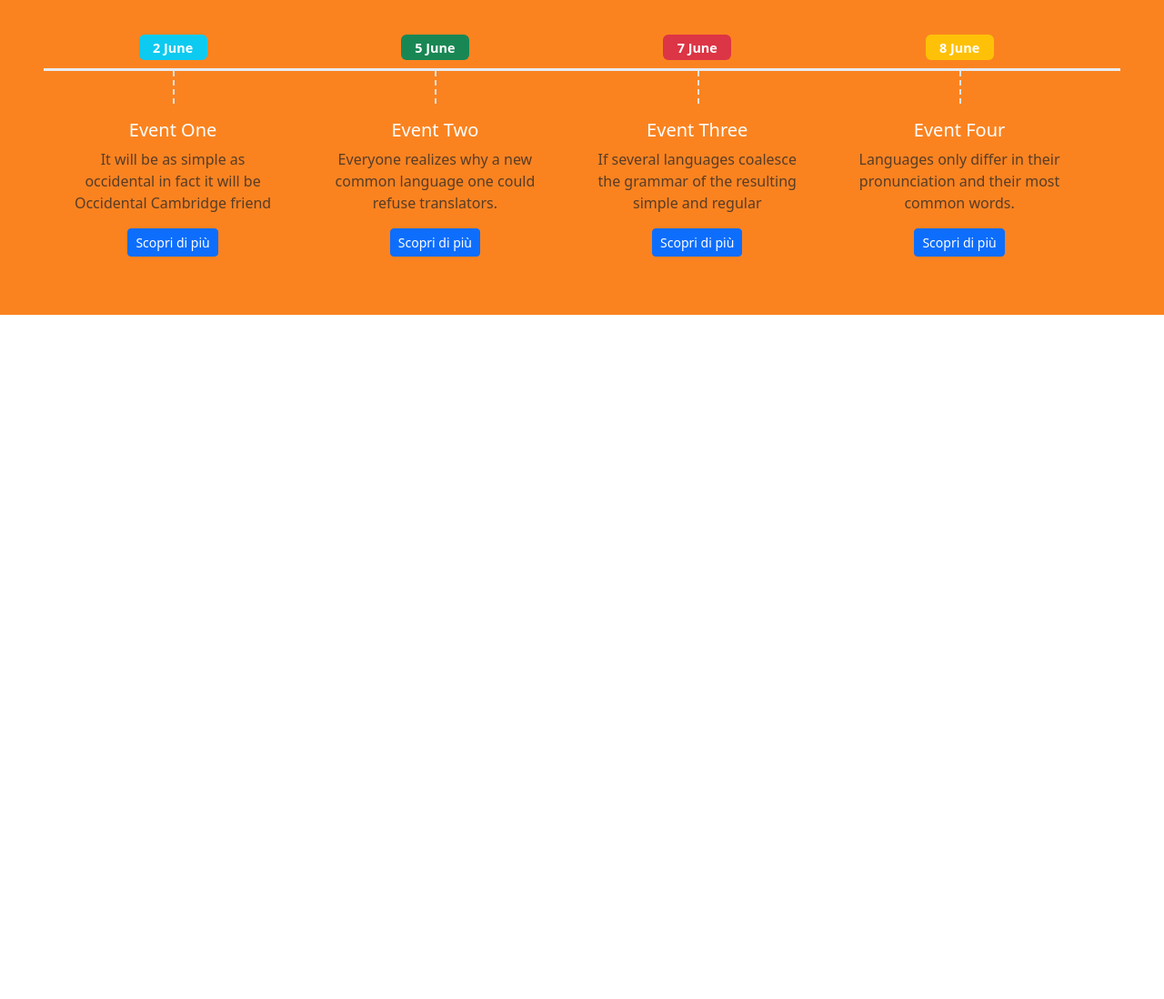
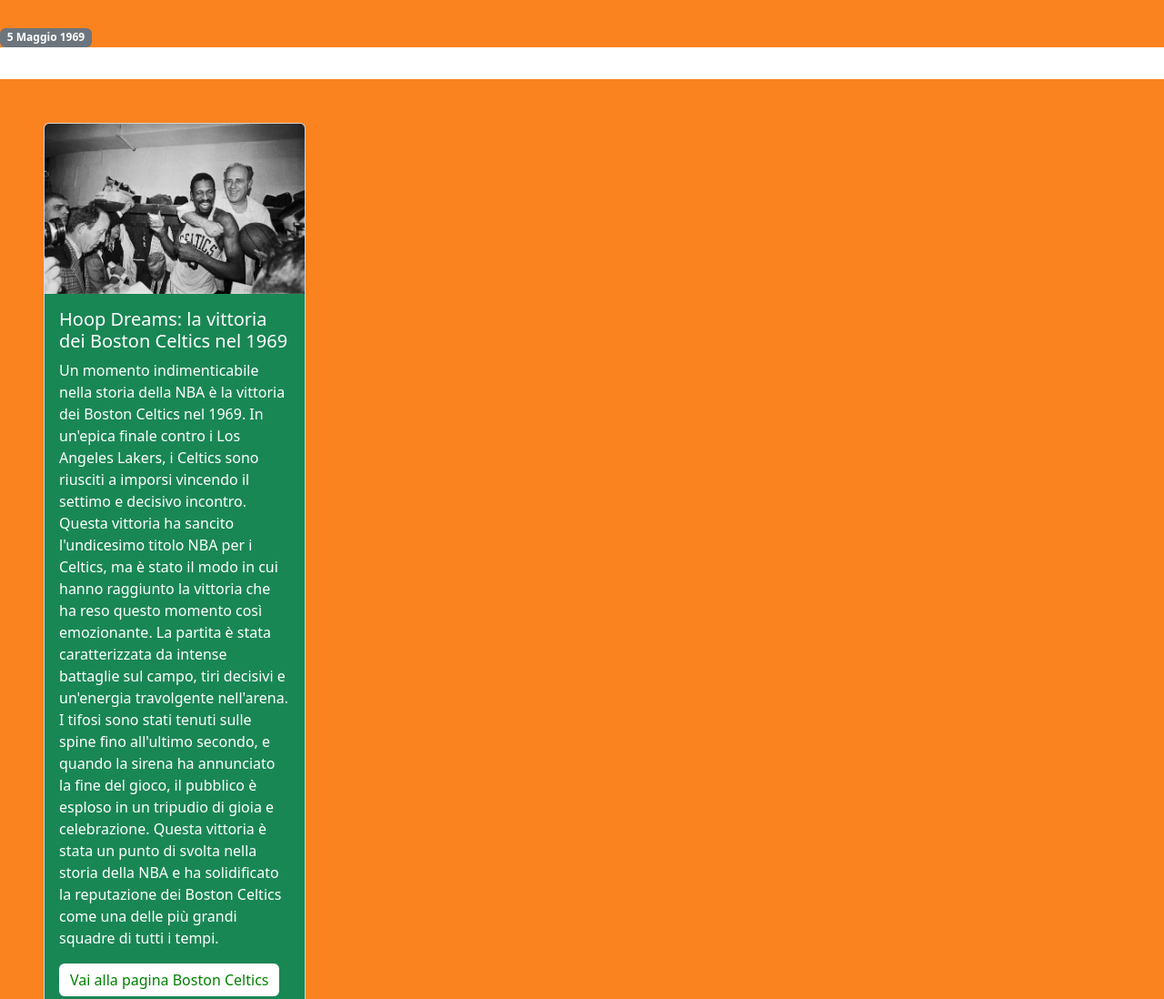
Before and after one commit to Carlomadella/sito-NBA, a plain HTML site: page index.html in a window 1280 px wide. Shown: the part 820-1918 px from the top of the page at 91% size. Before the commit the page ends 1166 px from the top, so only its background shows below. Drawn offline with nearby package versions, Linux system fonts and the light colour scheme; a web font is replaced by a local one.

Commit message:
iniziato main e creata pagina giocatori

```diff
--- /dev/null
+++ b/css/giocatori.css
@@ -0,0 +1,16 @@
+*{
+    margin: 0;
+    padding: 0;
+    box-sizing: border-box;
+    background-color: #FA8320;
+}
+
+img {
+    max-width: 100%;
+    height: auto;
+}
+
+.col-6{
+    background-color: #FA8320;
+    height: auto;
+}
--- a/css/style.css
+++ b/css/style.css
@@ -63,6 +63,20 @@ h2{
 
 .col-1{
   background-color: #212529;
+}
+
+main hr{
+  color: white;
+  height: 3px;
+}
+.card{
+  width: auto;
+}
+
+.card-body .btn-primary{
+  background-color: white;
+  border: none;
+  color: green;
 }
 
 /* TIMELINE */
--- a/index.html
+++ b/index.html
@@ -41,7 +41,7 @@
                     </div>
                 <!-- link a destra -->
                     <div class="col-1 d-block shadow rounded">
-                      <a href="#">Giocatori</a>
+                      <a href="./html/giocatori.html">Giocatori</a>
                       <i class="fa-solid fa-user d-block text-center fs-2 py-1"></i>
                     </div>
                     <div class="col-1 d-block shadow rounded">
@@ -77,66 +77,25 @@
               Rivivi i momenti più iconici, dalla fondazione della lega al più recente rumor, ti basterà passare sopra alla data che hai scelto e si aprirà direttamente la notizia selezionata
             </p>
         </div>
+        <div class="date bg-orange">
+          <span class="badge text-bg-secondary">5 Maggio 1969</span>
+        </div>
+        <hr>
         <div class="container-fluid px-5 py-5 bg-orange text-white">
+          <div class="row d-flex overflow-x-scroll">
+            <div class="col-4">
+              <div class="card" style="width: 18rem;">
+                <img src="./assets/img/boston-celtics-1969.jpg" class="card-img-top" alt="...">
+                <div class="card-body bg-success text-white">
+                  <h5 class="card-title">Hoop Dreams: la vittoria dei Boston Celtics nel 1969</h5>
+                  <p class="card-text">Un momento indimenticabile nella storia della NBA è la vittoria dei Boston Celtics nel 1969. In un'epica finale contro i Los Angeles Lakers, i Celtics sono riusciti a imporsi vincendo il settimo e decisivo incontro. Questa vittoria ha sancito l'undicesimo titolo NBA per i Celtics, ma è stato il modo in cui hanno raggiunto la vittoria che ha reso questo momento così emozionante. La partita è stata caratterizzata da intense battaglie sul campo, tiri decisivi e un'energia travolgente nell'arena.
 
-            <div class="row">
-              <div class="col-lg-12">
-
-                <div class="horizontal-timeline">
-
-                  <ul class="list-inline items">
-                    <li class="list-inline-item items-list">
-                      <div class="px-4">
-                        <div class="event-date badge bg-info color-orange">2 June</div>
-                        <h5 class="pt-2">Event One</h5>
-                        <p class="text-muted">It will be as simple as occidental in fact it will be Occidental Cambridge
-                          friend</p>
-                        <div>
-                          <a href="#" data-mdb-ripple-init class="btn btn-primary btn-sm">Scopri di più</a>
-                        </div>
-                      </div>
-                    </li>
-                    <li class="list-inline-item items-list">
-                      <div class="px-4">
-                        <div class="event-date badge bg-success">5 June</div>
-                        <h5 class="pt-2">Event Two</h5>
-                        <p class="text-muted">Everyone realizes why a new common language one could refuse translators.
-                        </p>
-                        <div>
-                          <a href="#" data-mdb-ripple-init class="btn btn-primary btn-sm">Scopri di più</a>
-                        </div>
-                      </div>
-                    </li>
-                    <li class="list-inline-item items-list">
-                      <div class="px-4">
-                        <div class="event-date badge bg-danger">7 June</div>
-                        <h5 class="pt-2">Event Three</h5>
-                        <p class="text-muted">If several languages coalesce the grammar of the resulting simple and
-                          regular</p>
-                        <div>
-                          <a href="#" data-mdb-ripple-init class="btn btn-primary btn-sm">Scopri di più</a>
-                        </div>
-                      </div>
-                    </li>
-                    <li class="list-inline-item items-list">
-                      <div class="px-4">
-                        <div class="event-date badge bg-warning">8 June</div>
-                        <h5 class="pt-2">Event Four</h5>
-                        <p class="text-muted">Languages only differ in their pronunciation and their most common words.
-                        </p>
-                        <div>
-                          <a href="#" data-mdb-ripple-init class="btn btn-primary btn-sm">Scopri di più</a>
-                        </div>
-                      </div>
-                    </li>
-                  </ul>
-
+                    I tifosi sono stati tenuti sulle spine fino all'ultimo secondo, e quando la sirena ha annunciato la fine del gioco, il pubblico è esploso in un tripudio di gioia e celebrazione. Questa vittoria è stata un punto di svolta nella storia della NBA e ha solidificato la reputazione dei Boston Celtics come una delle più grandi squadre di tutti i tempi. </p>
+                  <a href="#" class="btn btn-primary">Vai alla pagina Boston Celtics</a>
                 </div>
-
               </div>
             </div>
-
-          </div>
+        </div>
     </main>
 </body>
 </html>
```
Also changed, not shown: html/giocatori.html (added, +86 -0 lines), assets/img/boston-celtics-1969.jpg (added), assets/img/luka_doncic_lakers.avif (added).
